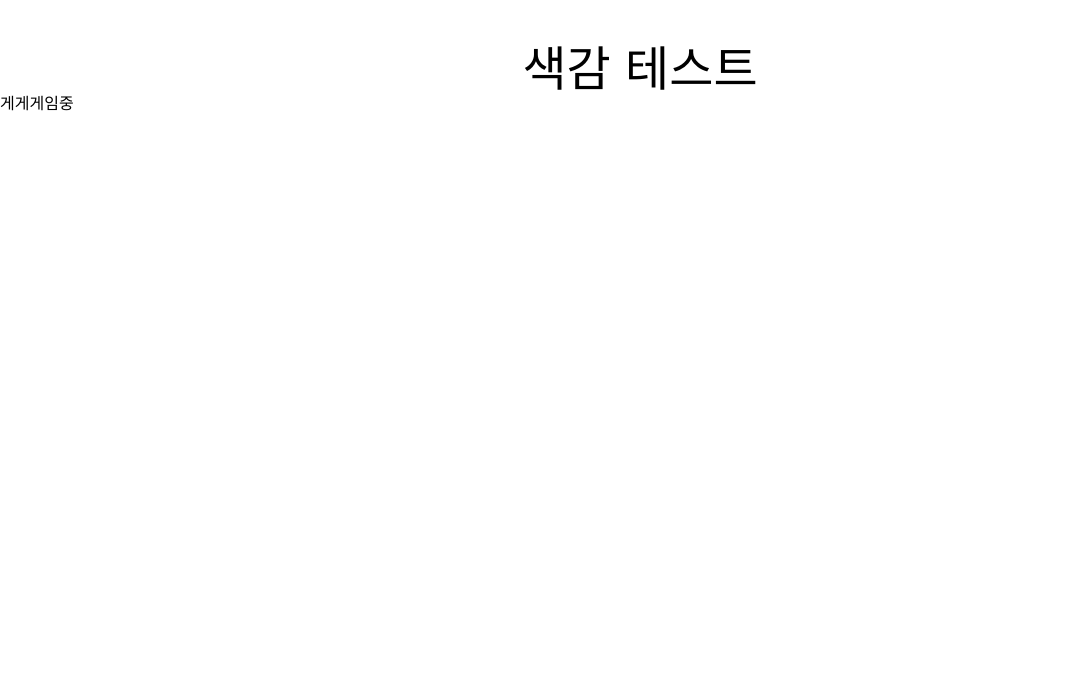
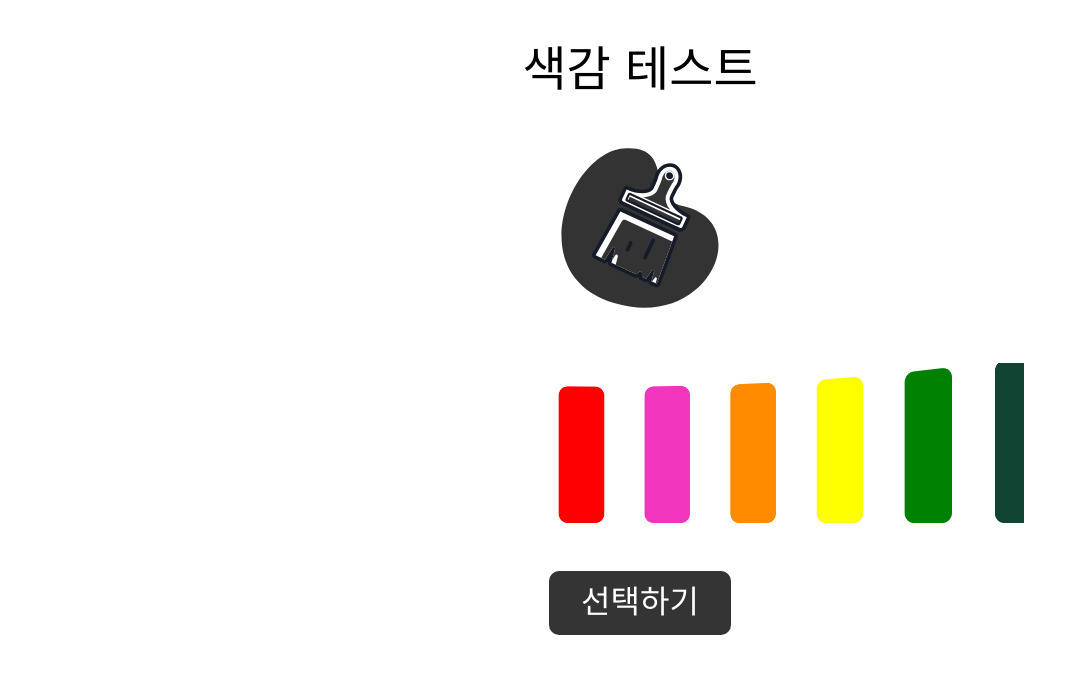
Before and after one commit to supersfel/color-test-game, a React (Create React App) app in the folder color-test-fe/: page / in a window 1280 px wide. Both pictures are taken after a click on the element "시작하기". Shown: the top 674 px of the page, without its empty margins (0-1086 px from the left). Built offline with nearby package versions, Linux system fonts and the light colour scheme; what js-confetti would draw is missing.

Commit message:
✨ feat(compoents): progress 컴포넌트 생성 (뼈대)

```diff
--- a/color-test-fe/src/components/Xylophone.tsx
+++ b/color-test-fe/src/components/Xylophone.tsx
@@ -31,13 +31,11 @@ const Xylophone = memo(({ colorAry, doChekcAnswer, answer, level }: Props) => {
 
   const [selected, setSelected] = useState<colorStickType | null>(null);
 
-  //색종이 커스터마이징
-
+  //정답체크 후 애니메이션 발생 시작일땐 level이 0
   const checkAnswer = (color: string | undefined, answer: string) => {
     if (!color) return;
     color = changeRGBToHex(color);
 
-    console.log(color, answer);
     if (color === answer) {
       makeCorrectBoom();
       if (level) toast.success(`잘하셨어요! ${level + 1} 클리어!!`);
--- a/color-test-fe/src/pages/Progress.tsx
+++ b/color-test-fe/src/pages/Progress.tsx
@@ -1,10 +1,85 @@
 /** @jsxImportSource @emotion/react */
-import React from "react";
+import styled from "@emotion/styled";
+import Brush from "components/Brush";
+import Xylophone from "components/Xylophone";
+import React, { useEffect, useState } from "react";
+import { BlackBox } from "styles/box";
 
 const Progress = () => {
-  return <div>게게게임중</div>;
+  const isMobile = /Mobi/i.test(window.navigator.userAgent);
+  const [level, setLevel] = useState(1);
+  const testAry = [
+    "#800080",
+    "#4b0082",
+    "#0000ff",
+    "#464BD8",
+    "#104331",
+    "#008000",
+    "#ffff00",
+    "#ff8c00",
+    "#f135bc",
+    "#ff0000",
+  ];
+
+  const [doCheckAnswer, setDoCheckAnswer] = useState(false);
+
+  useEffect(() => {
+    setDoCheckAnswer(false);
+  }, [doCheckAnswer]);
+
+  const hadleCheckBtn = () => {
+    setDoCheckAnswer(true);
+  };
+
+  return (
+    <Wrapper isMobile={isMobile}>
+      <BrushArea>
+        <Brush color={"#333333"} size="200px"></Brush>
+      </BrushArea>
+      <XylophoneWrapper>
+        <Xylophone
+          colorAry={testAry}
+          doChekcAnswer={doCheckAnswer}
+          answer="#464BD8"
+          level={1}
+        />
+      </XylophoneWrapper>
+      <CheckBtn onClick={hadleCheckBtn}>선택하기</CheckBtn>
+    </Wrapper>
+  );
 };
 
 /* STYLE */
 
+const Wrapper = styled.p<{ isMobile: boolean }>`
+  width: ${({ isMobile }) => (isMobile ? "90%" : "60%")};
+  margin: 0 auto;
+  display: flex;
+  flex-direction: column;
+  align-items: center;
+  justify-content: center;
+`;
+
+const BrushArea = styled.div`
+  margin: 2rem 0;
+  display: flex;
+  justify-content: center;
+  align-items: center;
+`;
+
+const XylophoneWrapper = styled.div`
+  position: relative;
+  width: 100%;
+  overflow: hidden;
+  display: flex;
+  align-items: center;
+  justify-content: center;
+`;
+
+const CheckBtn = styled(BlackBox)`
+  margin: 3rem 0;
+  font-size: 2rem;
+  cursor: pointer;
+`;
+
 export default Progress;
--- a/color-test-fe/src/pages/Start.tsx
+++ b/color-test-fe/src/pages/Start.tsx
@@ -29,6 +29,7 @@ const Start = ({ gameStart }: Props) => {
 
   useEffect(() => {
     if (doCheckAnswer) gameStart();
+    setDoCheckAnswer(false);
   }, [doCheckAnswer, gameStart]);
 
   const handleStartBtn = () => {
```
